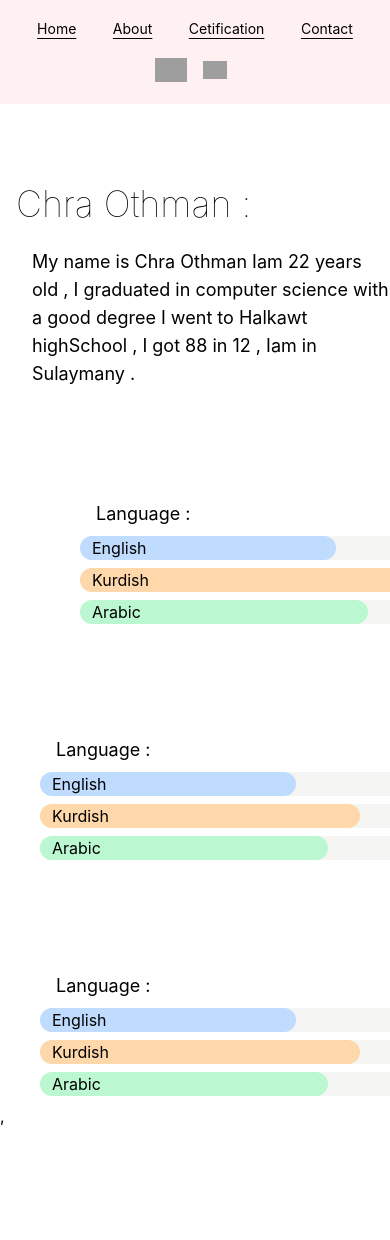
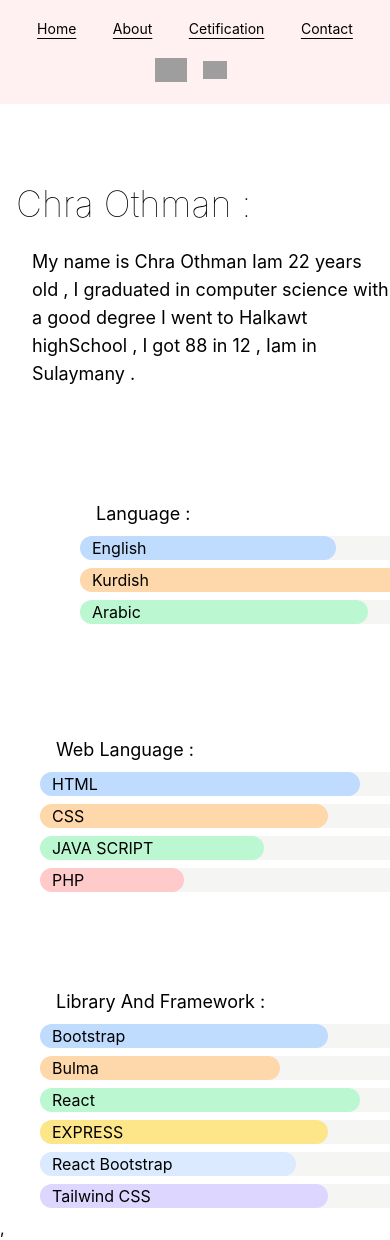
Before and after one commit to chra-O/tailwindcss-Portfolio, a React (Create React App) app: page /About in a window 390 px wide. Shown: the top 1240 px of the page. Before the commit the page ends 1128 px from the top, so only its background shows below. Built offline with nearby package versions, Linux system fonts and the light colour scheme; grey boxes are pictures that could not be loaded.

Commit message:
addin data to skil

```diff
--- a/src/Page/About.jsx
+++ b/src/Page/About.jsx
@@ -36,44 +36,64 @@ export default function About() {
             </div>
           </div>
         </div>
-        <div className=" sm:ml-32  mr-20 mt-14">
+        <div className=" sm:ml-32  sm:mr-20 mr-0 mt-14">
           {" "}
           <div className=" mt-28 ml-10 w-96">
             <div>
-              <p className=" text-lg mb-2 ml-4 ">Language : </p>
+              <p className=" text-lg mb-2 ml-4 ">Web Language : </p>
               <div className="w-auto bg-stone-100  rounded-full mb-2">
-                <div className="w-64 bg-blue-200  rounded-full">
-                  <p className="pl-3">English</p>
+                <div className="w-80 bg-blue-200  rounded-full">
+                  <p className="pl-3">HTML</p>
                 </div>
               </div>
               <div className="w-auto bg-stone-100  rounded-full mb-2">
-                <div className="w-80  bg-orange-200 rounded-full">
-                  <p className="pl-3">Kurdish</p>
+                <div className="w-72 bg-orange-200 rounded-full">
+                  <p className="pl-3">CSS</p>
                 </div>
               </div>{" "}
               <div className="w-auto bg-stone-100  rounded-full mb-2">
-                <div className="w-72  bg-green-200 rounded-full">
-                  <p className="pl-3">Arabic</p>
+                <div className="w-56  bg-green-200 rounded-full">
+                  <p className="pl-3">JAVA SCRIPT</p>
+                </div>
+              </div>{" "}
+              <div className="w-auto bg-stone-100  rounded-full mb-2">
+                <div className="w-36  bg-red-200 rounded-full">
+                  <p className="pl-3">PHP</p>
                 </div>
               </div>{" "}
             </div>
           </div>
-          <div className=" mt-28 ml-10 w-96">
+          <div className=" mt-24 ml-10 w-96">
             <div>
-              <p className=" text-lg mb-2 ml-4 ">Language : </p>
+              <p className=" text-lg mb-2 ml-4 "> Library And Framework : </p>
               <div className="w-auto bg-stone-100  rounded-full mb-2">
-                <div className="w-64 bg-blue-200  rounded-full">
-                  <p className="pl-3">English</p>
+                <div className="w-72 bg-blue-200  rounded-full">
+                  <p className="pl-3">Bootstrap</p>
                 </div>
               </div>
               <div className="w-auto bg-stone-100  rounded-full mb-2">
-                <div className="w-80  bg-orange-200 rounded-full">
-                  <p className="pl-3">Kurdish</p>
+                <div className="w-60  bg-orange-200 rounded-full">
+                  <p className="pl-3">Bulma</p>
                 </div>
               </div>{" "}
               <div className="w-auto bg-stone-100  rounded-full mb-2">
-                <div className="w-72  bg-green-200 rounded-full">
-                  <p className="pl-3">Arabic</p>
+                <div className="w-80  bg-green-200 rounded-full">
+                  <p className="pl-3">React</p>
+                </div>
+              </div>{" "}
+              <div className="w-auto bg-stone-100  rounded-full mb-2">
+                <div className="w-72 bg-amber-200 rounded-full">
+                  <p className="pl-3">EXPRESS</p>
+                </div>
+              </div>{" "}
+              <div className="w-auto bg-stone-100  rounded-full mb-2">
+                <div className="w-64 bg-blue-100 rounded-full">
+                  <p className="pl-3">React Bootstrap</p>
+                </div>
+              </div>{" "}
+              <div className="w-auto bg-stone-100  rounded-full mb-2">
+                <div className="w-72 bg-violet-200 rounded-full">
+                  <p className="pl-3"> Tailwind CSS</p>
                 </div>
               </div>{" "}
             </div>
```
